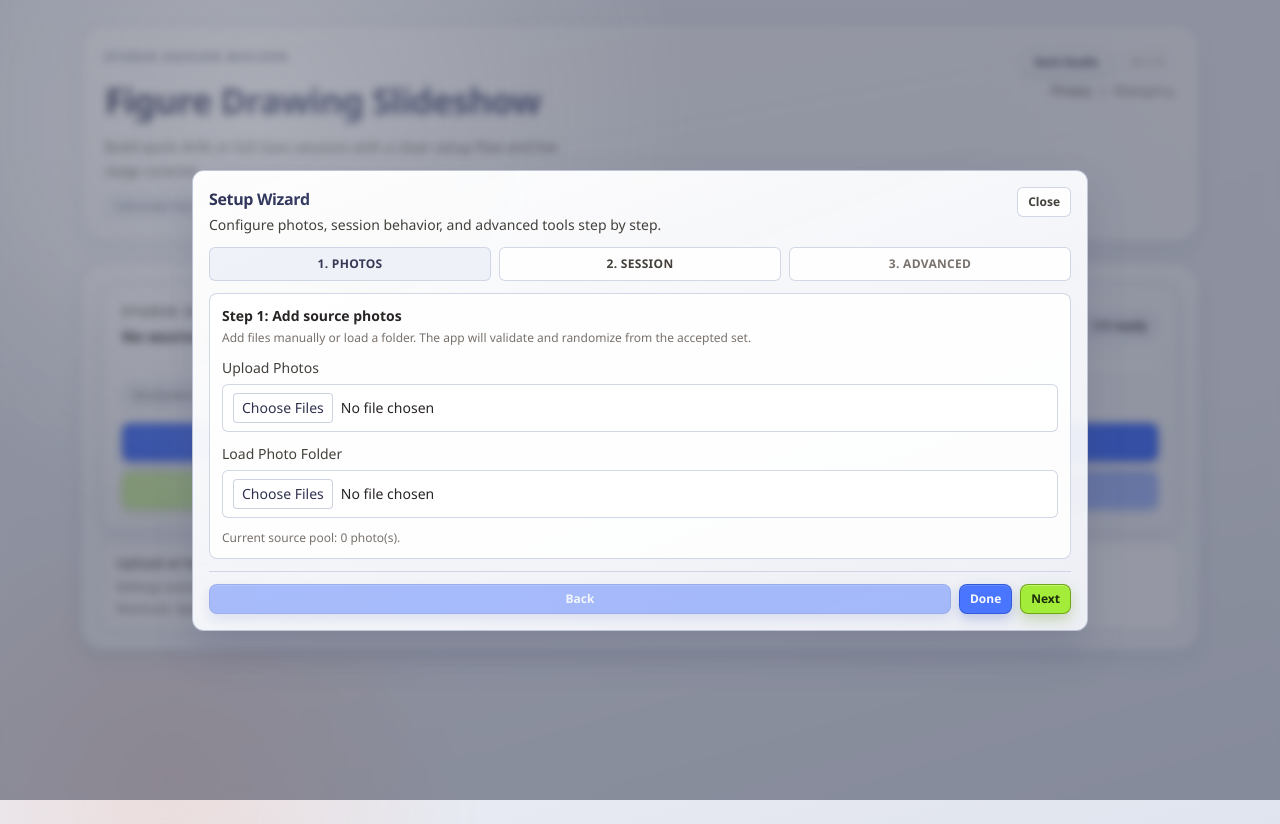
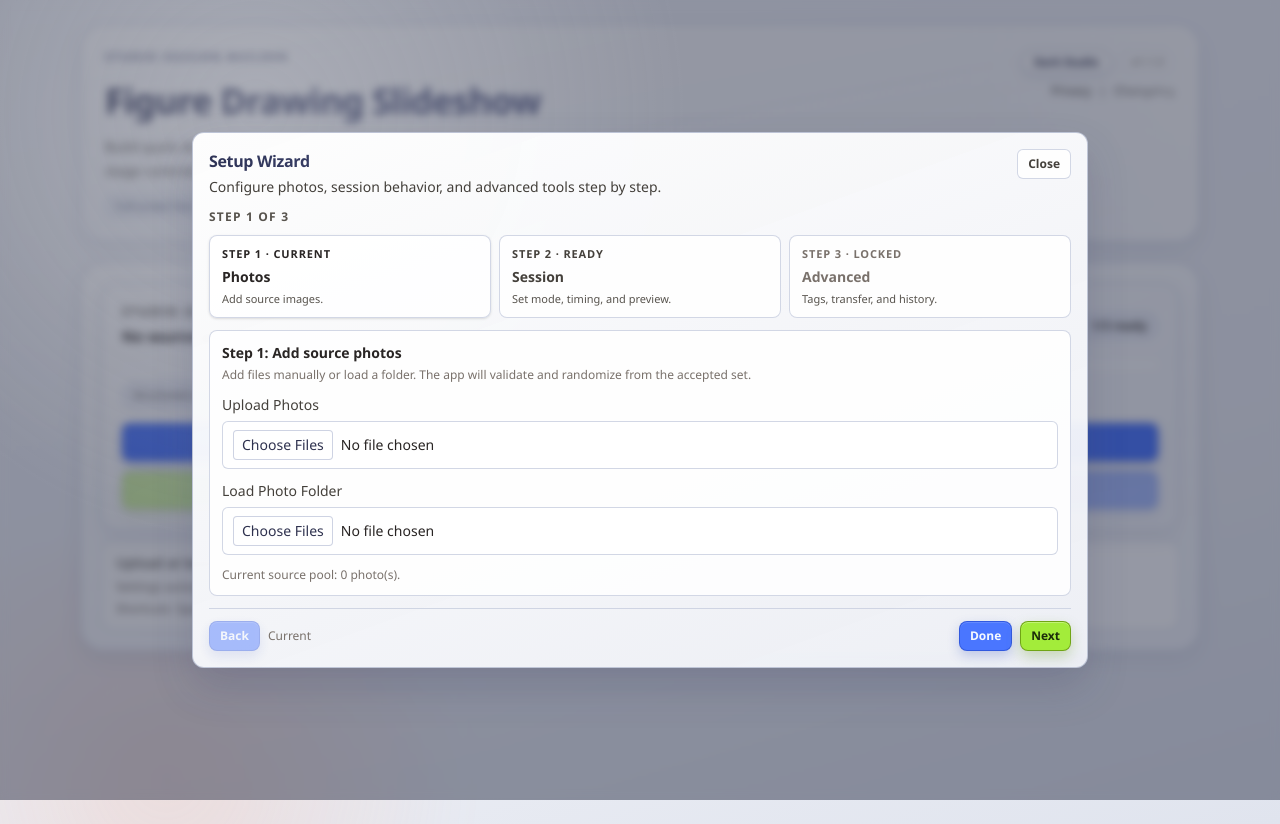
Before and after one commit to kmcgarry1/simple-figure-drawing-tool, a Vue app: page / in a window 1280 px wide. Both pictures are taken after a click on the button "Open Setup Wizard". Built offline with nearby package versions, Linux system fonts and the light colour scheme.

Commit message:
feat(ui): add wizard status stepper and collapsible advanced sections

```diff
--- a/src/components/setupPanel/SetupWizardDialog.vue
+++ b/src/components/setupPanel/SetupWizardDialog.vue
@@ -35,30 +35,30 @@
             </button>
           </header>
 
-          <div class="mb-3 grid grid-cols-3 gap-2">
+          <div class="mb-3 grid gap-2.5">
+            <p class="text-xs font-semibold uppercase tracking-[0.1em] text-stone-600">
+              Step {{ wizardStep }} of {{ wizardStepCount }}
+            </p>
+            <ol class="grid gap-2 md:grid-cols-3" aria-label="Setup wizard progress">
+              <li v-for="step in wizardSteps" :key="`wizard-step-${step.number}`">
                 <button
                   type="button"
-              :class="wizardStepButtonClass(1)"
-              @click="setWizardStep(1)"
+                  :class="wizardStepCardClass(step.number)"
+                  :disabled="!canNavigateToStep(step.number)"
+                  :aria-current="wizardStep === step.number ? 'step' : undefined"
+                  :aria-describedby="`wizard-step-hint-${step.number}`"
+                  @click="setWizardStep(step.number)"
                 >
-              1. Photos
+                  <span class="text-[11px] font-semibold uppercase tracking-[0.08em]">
+                    Step {{ step.number }} · {{ wizardStepStatusLabel(step.number) }}
+                  </span>
+                  <span class="text-sm font-semibold">{{ step.title }}</span>
+                  <span :id="`wizard-step-hint-${step.number}`" class="text-[11px] text-stone-600">
+                    {{ step.hint }}
+                  </span>
                 </button>
-            <button
-              type="button"
-              :class="wizardStepButtonClass(2)"
-              :disabled="!canNavigateToStep(2)"
-              @click="setWizardStep(2)"
-            >
-              2. Session
-            </button>
-            <button
-              type="button"
-              :class="wizardStepButtonClass(3)"
-              :disabled="!canNavigateToStep(3)"
-              @click="setWizardStep(3)"
-            >
-              3. Advanced
-            </button>
+              </li>
+            </ol>
           </div>
 
           <SetupWizardStepPhotos
@@ -103,10 +103,15 @@
             @clear-history="$emit('clear-history')"
           />
 
-          <footer class="mt-3 flex items-center justify-between gap-2 border-t border-amber-200/80 pt-3">
+          <footer class="mt-3 flex flex-wrap items-center justify-between gap-2 border-t border-amber-200/80 pt-3">
+            <div class="flex items-center gap-2">
               <BaseButton compact tone="subtle" :disabled="wizardStep === 1" @click="goToPreviousWizardStep">
                 Back
               </BaseButton>
+              <p class="text-xs text-stone-500">
+                {{ wizardStepStatusLabel(wizardStep) }}
+              </p>
+            </div>
             <div class="ml-auto grid grid-flow-col gap-2">
               <BaseButton compact tone="subtle" @click="closeWizard">Done</BaseButton>
               <BaseButton
@@ -167,7 +172,6 @@ const {
   canStartSession,
   canAdvanceWizardStep,
   canNavigateToStep,
-  wizardStepButtonClass,
   setWizardStep,
   goToNextWizardStep,
   goToPreviousWizardStep,
@@ -186,6 +190,77 @@ const { onWizardKeydown } = useSetupWizardFocusManagement({
   isClassDialogOpen: computed(() => props.isClassDialogOpen),
   closeWizard
 });
+
+const wizardSteps = [
+  {
+    number: 1,
+    title: "Photos",
+    hint: "Add source images."
+  },
+  {
+    number: 2,
+    title: "Session",
+    hint: "Set mode, timing, and preview."
+  },
+  {
+    number: 3,
+    title: "Advanced",
+    hint: "Tags, transfer, and history."
+  }
+];
+
+function wizardStepState(stepNumber) {
+  if (stepNumber === wizardStep.value) {
+    return "current";
+  }
+
+  if (stepNumber < wizardStep.value && canNavigateToStep(stepNumber)) {
+    return "done";
+  }
+
+  if (!canNavigateToStep(stepNumber)) {
+    return "locked";
+  }
+
+  return "ready";
+}
+
+function wizardStepStatusLabel(stepNumber) {
+  const stepState = wizardStepState(stepNumber);
+  if (stepState === "done") {
+    return "Done";
+  }
+
+  if (stepState === "current") {
+    return "Current";
+  }
+
+  if (stepState === "locked") {
+    return "Locked";
+  }
+
+  return "Ready";
+}
+
+function wizardStepCardClass(stepNumber) {
+  const baseClass =
+    "grid w-full gap-1 rounded-lg border px-3 py-2.5 text-left transition-colors focus-visible:outline-none focus-visible:ring-2 focus-visible:ring-sky-300/80 focus-visible:ring-offset-2 focus-visible:ring-offset-transparent disabled:cursor-not-allowed";
+  const stepState = wizardStepState(stepNumber);
+
+  if (stepState === "current") {
+    return `${baseClass} border-sky-300/80 bg-white/90 text-stone-800 shadow-sm`;
+  }
+
+  if (stepState === "done") {
+    return `${baseClass} border-emerald-300/80 bg-emerald-100/70 text-stone-800`;
+  }
+
+  if (stepState === "locked") {
+    return `${baseClass} border-amber-200/80 bg-white/56 text-stone-500`;
+  }
+
+  return `${baseClass} border-amber-200/90 bg-white/76 text-stone-700 hover:bg-white`;
+}
 
 function onPhotosSelected(event) {
   emit("photos-selected", event.target?.files || []);
--- a/src/components/setupPanel/SetupWizardStepAdvanced.vue
+++ b/src/components/setupPanel/SetupWizardStepAdvanced.vue
@@ -1,5 +1,5 @@
 <template>
-  <section class="grid gap-3 rounded-lg border border-amber-200/80 bg-white/58 p-3">
+  <section class="grid gap-3.5 rounded-xl border border-amber-200/80 bg-white/58 p-4">
     <div class="grid gap-1">
       <p class="text-sm font-semibold text-stone-800">Step 3: Advanced tools</p>
       <p class="text-xs text-stone-500">
@@ -7,16 +7,39 @@
       </p>
     </div>
 
+    <section class="fd-subtle-card grid gap-2 rounded-lg p-2.5">
+      <button
+        type="button"
+        class="flex items-center justify-between gap-2 rounded-md border border-amber-200/75 bg-white/70 px-3 py-2 text-left text-sm font-semibold text-stone-800 transition-colors hover:bg-white focus-visible:outline-none focus-visible:ring-2 focus-visible:ring-sky-300/80"
+        :aria-expanded="isOpen('tagging') ? 'true' : 'false'"
+        @click="toggleSection('tagging')"
+      >
+        <span>Photo Tags And Order</span>
+        <span class="text-xs font-semibold uppercase tracking-[0.08em] text-stone-500">{{ isOpen("tagging") ? "Hide" : "Show" }}</span>
+      </button>
+      <div v-if="isOpen('tagging')" class="grid gap-2">
         <PhotoTagManagerSection
-      v-if="taggedPhotos.length > 0"
-      :tagged-photos="taggedPhotos"
-      :available-photo-tags="availablePhotoTags"
+          v-if="props.taggedPhotos.length > 0"
+          :tagged-photos="props.taggedPhotos"
+          :available-photo-tags="props.availablePhotoTags"
           @photo-tag-update="$emit('photo-tag-update', $event)"
           @photo-reorder="$emit('photo-reorder', $event)"
         />
+        <p v-else class="text-xs text-stone-500">Add photos in Step 1 to edit order and tags.</p>
+      </div>
+    </section>
 
-    <section class="grid gap-2 rounded-md border border-amber-200/80 bg-white/56 p-2.5">
-      <p class="text-sm font-semibold text-stone-800">Settings Transfer</p>
+    <section class="fd-subtle-card grid gap-2 rounded-lg p-2.5">
+      <button
+        type="button"
+        class="flex items-center justify-between gap-2 rounded-md border border-amber-200/75 bg-white/70 px-3 py-2 text-left text-sm font-semibold text-stone-800 transition-colors hover:bg-white focus-visible:outline-none focus-visible:ring-2 focus-visible:ring-sky-300/80"
+        :aria-expanded="isOpen('settings') ? 'true' : 'false'"
+        @click="toggleSection('settings')"
+      >
+        <span>Settings Transfer</span>
+        <span class="text-xs font-semibold uppercase tracking-[0.08em] text-stone-500">{{ isOpen("settings") ? "Hide" : "Show" }}</span>
+      </button>
+      <div v-if="isOpen('settings')" class="grid gap-2 rounded-md border border-amber-200/80 bg-white/56 p-2.5">
         <div class="grid grid-cols-3 gap-2 max-[680px]:grid-cols-1">
           <BaseButton tone="subtle" @click="$emit('export-settings')">Export JSON</BaseButton>
           <BaseButton tone="subtle" @click="$emit('share-settings-link')">Copy Share Link</BaseButton>
@@ -30,18 +53,35 @@
             />
           </label>
         </div>
+      </div>
     </section>
 
-    <SessionHistorySection :session-history="sessionHistory" @clear-history="$emit('clear-history')" />
+    <section class="fd-subtle-card grid gap-2 rounded-lg p-2.5">
+      <button
+        type="button"
+        class="flex items-center justify-between gap-2 rounded-md border border-amber-200/75 bg-white/70 px-3 py-2 text-left text-sm font-semibold text-stone-800 transition-colors hover:bg-white focus-visible:outline-none focus-visible:ring-2 focus-visible:ring-sky-300/80"
+        :aria-expanded="isOpen('history') ? 'true' : 'false'"
+        @click="toggleSection('history')"
+      >
+        <span>Session History</span>
+        <span class="text-xs font-semibold uppercase tracking-[0.08em] text-stone-500">{{ isOpen("history") ? "Hide" : "Show" }}</span>
+      </button>
+      <SessionHistorySection
+        v-if="isOpen('history')"
+        :session-history="props.sessionHistory"
+        @clear-history="$emit('clear-history')"
+      />
+    </section>
   </section>
 </template>
 
 <script setup>
+import { ref } from "vue";
 import BaseButton from "../BaseButton.vue";
 import PhotoTagManagerSection from "../PhotoTagManagerSection.vue";
 import SessionHistorySection from "../SessionHistorySection.vue";
 
-defineProps({
+const props = defineProps({
   taggedPhotos: {
     type: Array,
     required: true
@@ -64,4 +104,21 @@ defineEmits([
   "import-settings",
   "clear-history"
 ]);
+
+const openSections = ref(new Set(["tagging", "settings"]));
+
+function isOpen(sectionName) {
+  return openSections.value.has(sectionName);
+}
+
+function toggleSection(sectionName) {
+  const nextOpen = new Set(openSections.value);
+  if (nextOpen.has(sectionName)) {
+    nextOpen.delete(sectionName);
+  } else {
+    nextOpen.add(sectionName);
+  }
+
+  openSections.value = nextOpen;
+}
 </script>
```
Lines whose indentation alone changed are shown as unchanged.
